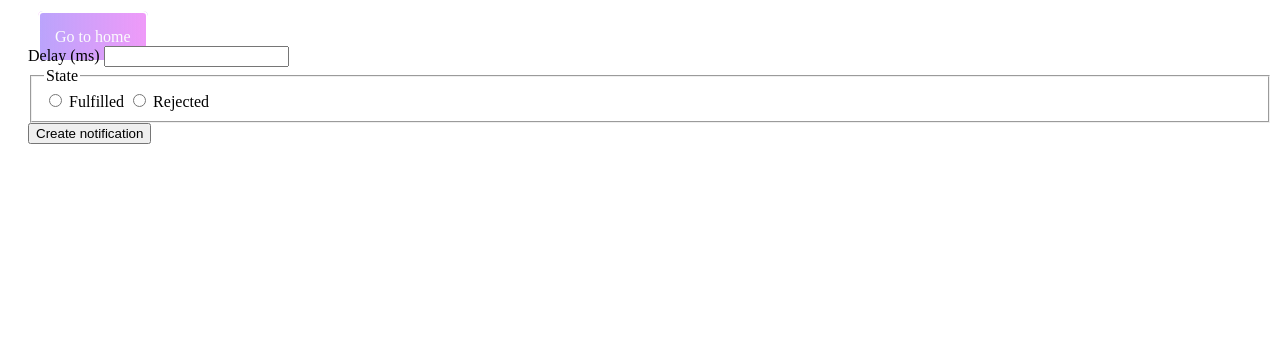
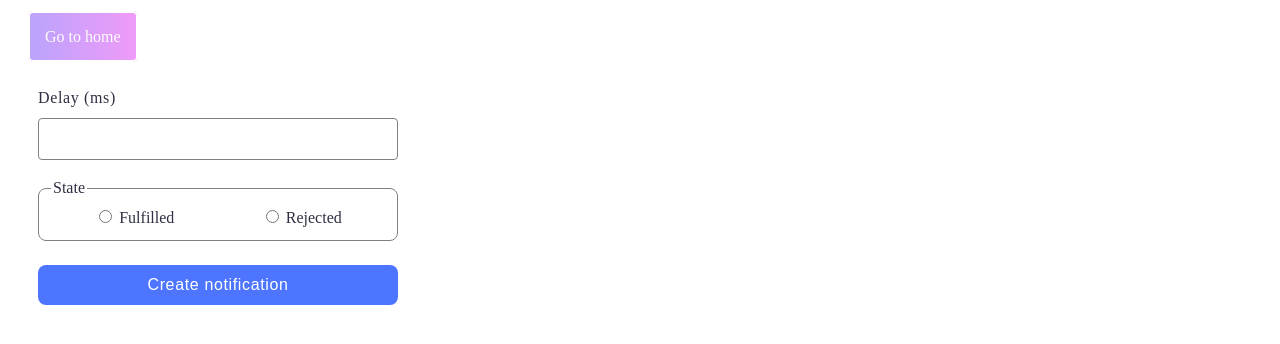
Before and after one commit to irynahamoum/goit-js-hw-10-n, a website built with Vite: page src/2-snackbar.html in a window 1280 px wide. Built offline with nearby package versions, Linux system fonts and the light colour scheme.

Commit message:
snackbar styles

```diff
--- a/src/css/snackbar.css
+++ b/src/css/snackbar.css
@@ -4,7 +4,6 @@ body {
 }
 
 .go-back-btn {
-  margin-left: 10px;
   text-decoration: none;
   padding: 15px;
   border: 2px solid white;
@@ -24,3 +23,95 @@ body {
   border-color: rgb(223, 54, 242);
   font-weight: 550;
 }
+
+.form {
+  margin-top: 40px;
+  margin-left: 10px;
+  margin-left: 10px;
+  width: 360px;
+}
+
+.form > label {
+  display: block;
+  margin-bottom: 16px;
+  color: #2e2f42;
+  font-family: Montserrat;
+  font-size: 16px;
+  font-weight: 400;
+  line-height: 1.5; /* 150% */
+  letter-spacing: 0.04em;
+}
+
+input[name='delay'] {
+  width: 100%;
+  max-width: 326px;
+  padding: 8px 16px;
+  margin-top: 8px;
+  border-radius: 4px;
+  font-size: inherit;
+  font-family: inherit;
+  border: 1px solid #808080;
+  transition: border-color 250ms linear;
+  color: #2e2f42;
+  font-family: Montserrat;
+  font-size: 16px;
+  font-weight: 400;
+  line-height: 1.5; /* 150% */
+  letter-spacing: 0.04em;
+}
+
+input[name='delay']:hover {
+  border-color: #000;
+}
+
+input[name='delay']:focus-visible {
+  border-color: #4e75ff;
+  outline: #4e75ff;
+}
+
+fieldset {
+  max-width: 360px;
+  margin-bottom: 24px;
+  display: flex;
+  justify-content: space-around;
+  color: #2e2f42;
+  font-family: Montserrat;
+  font-size: 16px;
+  font-weight: 400;
+  line-height: 1.5; /* 150% */
+  stroke-width: 1px;
+  stroke: #808080;
+  border: 1px solid #808080;
+  border-radius: 8px;
+  margin-inline-start: 0;
+  margin-inline-end: 0;
+}
+
+input[name='state'] {
+  accent-color: #4e75ff;
+}
+
+button {
+  width: 360px;
+  padding: 8px 16px;
+  display: flex;
+  justify-content: center;
+  align-items: center;
+  gap: 10px;
+  border-radius: 8px;
+  background: #4e75ff;
+  border: transparent;
+  color: #fff;
+  font-size: 16px;
+  font-weight: 500;
+  line-height: 1.5; /* 150% */
+  letter-spacing: 0.04em;
+}
+
+button:hover {
+  background: #6c8cff;
+}
+
+button:focus-visible {
+  background: #6c8cff;
+}
```
